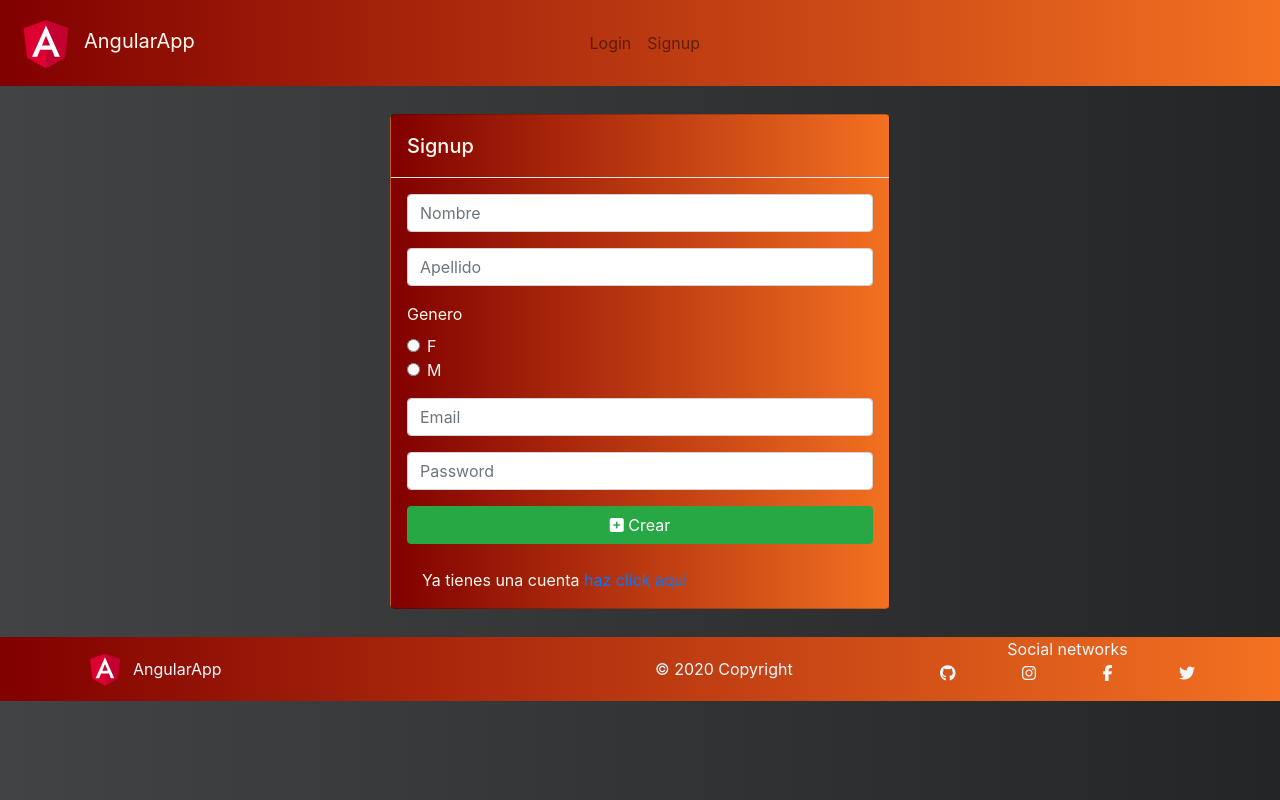
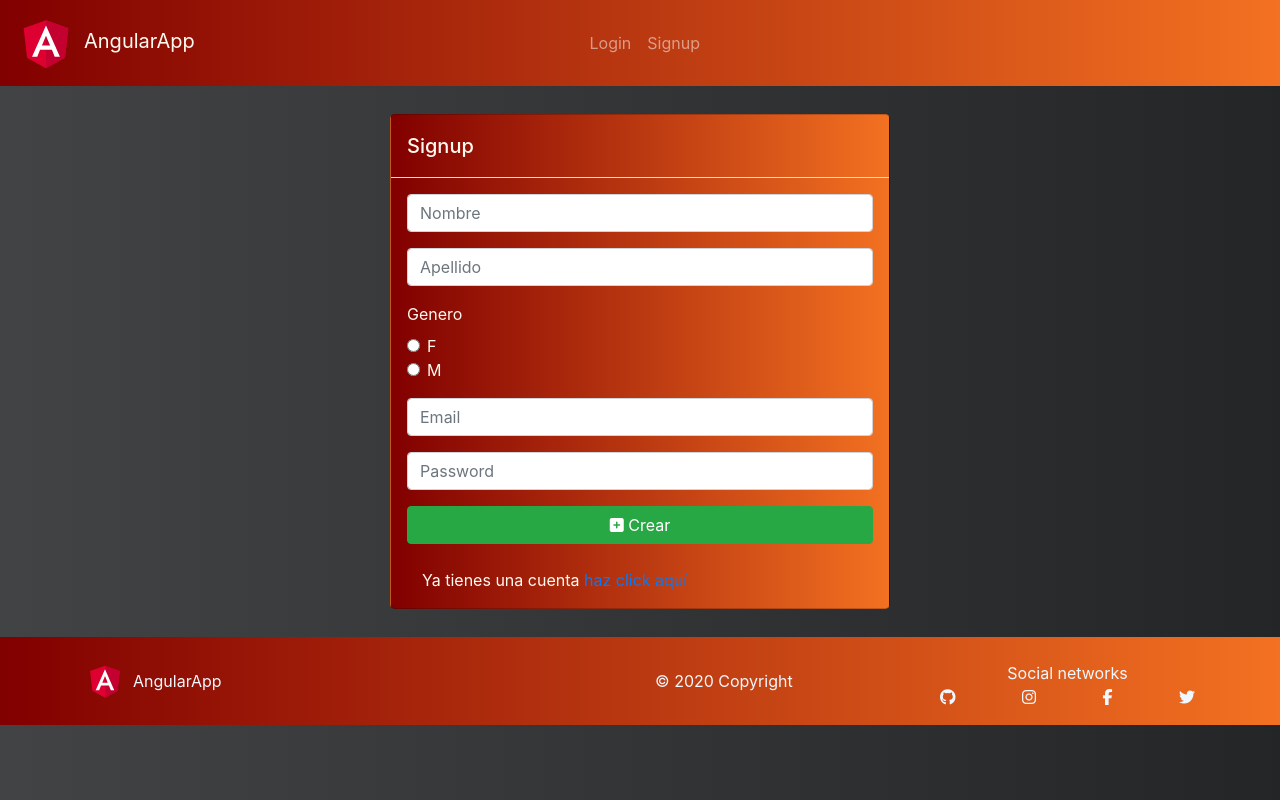
Before and after one commit to ar17092/API-Angular, an Angular app: page /signup in a window 1280 px wide. Built offline with nearby package versions, Linux system fonts and the light colour scheme.

Commit message:
Pequeños detalles xd

```diff
--- a/src/app/plantillas/footer/footer.component.html
+++ b/src/app/plantillas/footer/footer.component.html
@@ -11,6 +11,7 @@
                 © 2020 Copyright
             </div>
             <ul class="col-3 list-unstyled">
+                <br>
                 <li class="text-center">Social networks</li>
                 <li class="d-flex justify-content-between">
                     <a href="https://github.com/" class="text-reset"><i class="fab fa-github"></i></a>
--- a/src/app/vistas/dashboard/dashboard.component.css
+++ b/src/app/vistas/dashboard/dashboard.component.css
@@ -155,3 +155,8 @@
 h6 {
     font-size: 18px;
 }
+app-footer {
+    position: fixed;
+    bottom: 0px;
+    width: 100%;
+}
```
Also changed, not shown: src/app/plantillas/header/header.component.html (+1 -1 lines).
